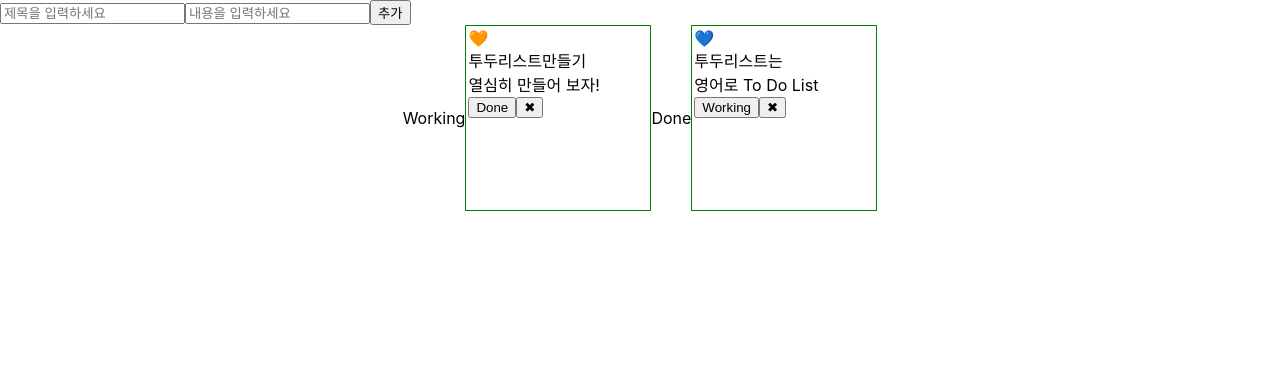
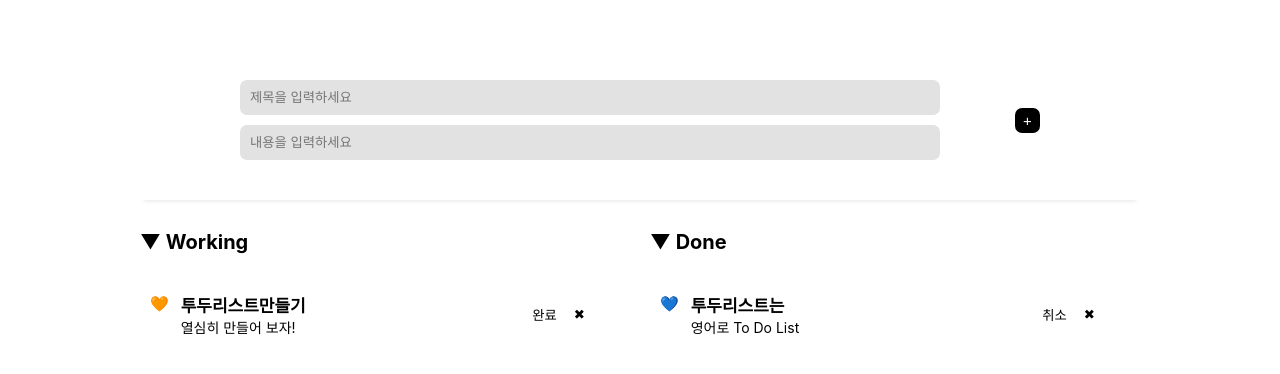
Before and after one commit to SsSseo/todo-pair, a React (Create React App) app: page / in a window 1280 px wide. Shown: the top 374 px of the page. Built offline with nearby package versions, Linux system fonts and the light colour scheme.

Commit message:
상세페이지 없는 상태 스타일 추가

```diff
--- a/src/App.jsx
+++ b/src/App.jsx
@@ -1,32 +1,29 @@
-import React, { useState } from 'react'
-import { useDispatch } from 'react-redux'
-import { addPlan } from './redux/moduls/Plans';
+import React from 'react'
+import styled from "styled-components";
 import InputText from './components/InputText';
 import List from './components/List';
 
 function App() {
 
-  const [title, setTitle] = useState('')
-  const [body, setBody] = useState('')
-
-  //제목 저장
-  const titleChangeHandler = (event) => {
-    setTitle(event.target.value)
-  }
-
-  //내용 저장
-  const bodyChangeHandler = (event) => {
-    setBody(event.target.value)
-  }
-
-  const dispatch = useDispatch()
 
   return (
-    <div>
-        <InputText />
-        <List />
-    </div>
+    <StWrap>
+      <InputText />
+      <List />
+    </StWrap>
   )
 }
 
+const StWrap = styled.div`
+
+  display: flex;
+  flex-direction: column;
+  justify-content: center;
+  align-items: center;
+
+  margin: 0;
+  padding: 0;
+
+`
+
 export default App
--- a/src/components/InputText.jsx
+++ b/src/components/InputText.jsx
@@ -1,6 +1,7 @@
 import React, { useState } from 'react'
 import { useDispatch } from 'react-redux';
 import { addPlan } from '../redux/moduls/Plans';
+import styled from "styled-components";
 
 function InputText() {
 
@@ -25,7 +26,7 @@ function InputText() {
   const addButtonHandler = (event) => {
     event.preventDefault();
 
-    dispatch(addPlan( title, body, nextId ));
+    dispatch(addPlan(title, body, nextId));
     setTitle('')
     setBody('')
     setNextId(nextId + 1)
@@ -34,24 +35,78 @@ function InputText() {
 
 
   return (
-    <div>
-      <input
+    <StInputBox>
+      <StInputGroup>
+        <StInput
           value={title}
           onChange={titleChangeHandler}
           type="text"
           placeholder="제목을 입력하세요" />
-      <input
+        <StInput
           value={body}
           onChange={bodyChangeHandler}
           type="text"
           placeholder="내용을 입력하세요" />
-      <button
+      </StInputGroup>
+      <StAddButton
         onClick={addButtonHandler}
         className="write-button">
-        추가
-      </button>
-    </div>
+        +
+      </StAddButton>
+    </StInputBox>
   )
 }
 
+const StInputBox = styled.div`
+  width: 800px;
+  display: flex;
+  flex-direction: row;
+  justify-content: space-around;
+  align-items: center;
+
+  margin: 50px 0 30px 0;
+  padding: 30px 100px;
+  box-shadow: 0 4px 5px -4px rgb(219, 219, 219);
+
+  margin-bottom: 30px;
+`
+const StInputGroup = styled.div`
+  width: 700px;
+  display: flex;
+  flex-direction: column;
+  justify-content: center;
+`
+
+const StInput = styled.input`
+  box-sizing: border-box;
+  width: 100%;
+  height: 35px;
+  border: none;
+  border-radius: 7px;
+  padding: 10px;
+  resize: none;
+  overflow: hidden;
+  background-color: rgb(226, 226, 226);
+  margin-bottom:10px;
+
+  &:focus {
+    outline: none;
+  }
+`
+
+const StAddButton = styled.button`
+  margin-left: auto;
+  background-color: rgb(0, 0, 0);
+  color: white;
+  border: none;
+  border-radius: 7px;
+  width: 25px;
+  height: 25px;
+  font-size: 15px;
+  margin-bottom:10px;
+
+  &:hover {
+    cursor: pointer;
+  }
+`
 export default InputText
--- a/src/components/List.jsx
+++ b/src/components/List.jsx
@@ -11,7 +11,8 @@ function List() {
 
   return (
     <StListContainer>
-      <span>Working</span>
+      <StStateList>
+        <StStateName>▼  Working</StStateName>
         {
           plans.map((plan) => {
             if (!plan.isDone) {
@@ -23,7 +24,9 @@ function List() {
             }
           })
         }
-      <span>Done</span>
+      </StStateList>
+      <StStateList>
+        <StStateName>▼  Done</StStateName>
         {
           plans.map((plan) => {
             if (plan.isDone) {
@@ -35,17 +38,28 @@ function List() {
             }
           })
         }
+      </StStateList>
 
     </StListContainer>
   )
 
 }
 const StListContainer = styled.div`
-  padding: 0 24px;
+  width: 1000px;
   display: flex;
   flex-direction: row;
-  justify-content: center;
-  align-items: center;
-`;
+  justify-content: space-between;
+  align-items: flex-start;
+`
+
+const StStateList = styled.div`
+  width: 49%;
+`
+
+const StStateName = styled.div`
+  font-size: 20px;
+  font-weight: bold;
+  margin-bottom: 10px;
+`
 
 export default List
--- a/src/components/Plan.jsx
+++ b/src/components/Plan.jsx
@@ -10,16 +10,15 @@ function Plan({ plan }) {
   return (
     <div>
       <StBox key={plan.id} className="list-container">
-        <div>{plan.isDone ? "💙" : "🧡"}</div>
-        <div>
-          <div>{plan.title}</div>
-          <div>{plan.body}</div>
-        </div>
+        <StStateIcon>{plan.isDone ? "💙" : "🧡"}</StStateIcon>
+        <StStateList>
+          <StPlanTitle>{plan.title}</StPlanTitle>
+          <StPlanBody>{plan.body}</StPlanBody>
+        </StStateList>
 
-        <div>
-          {/* isDone의 상태에 따라 버튼 다르게 나오기 */}
+        <StButtonGroup>
           <button onClick={() => { dispatch(updatePlan(plan.id)) }}>
-            {plan.isDone ? 'Working' : 'Done'}
+            {plan.isDone ? '취소' : '완료'}
           </button>
 
           <button
@@ -27,17 +26,63 @@ function Plan({ plan }) {
             className="list-button list-delete-button">
             ✖
           </button>
-        </div>
+        </StButtonGroup>
       </StBox>
     </div>
   )
 }
 
 const StBox = styled.div`
-  width: 180px;
-  height: 180px;
-  border: 1px solid green;
-  padding: 2px;
+  width: 90%;
+  height: 80px;
+  padding: 10px;
+
+  display: flex;
+  flex-direction: row;
+  justify-content: space-between;
+  align-items: center;
 `
 
+const StStateIcon = styled.div`
+  width : 20px;
+  font-size: 15px;
+  margin-bottom: 22px;
+`
+
+const StStateList = styled.div`
+  width: 330px;
+  display: flex;
+  flex-direction: column;
+  justify-content: center;
+  align-items: flex-start;
+`
+const StPlanTitle = styled.div`
+  font-size: 17px;
+  font-weight: bold;
+`
+
+const StPlanBody= styled.div`
+  font-size: 14px;
+`
+
+const StButtonGroup = styled.div`
+  display: flex;
+  flex-direction: row;
+  justify-content: center;
+  align-items: center;
+
+  & button {
+    border: none;
+    background-color: white;
+    margin-left: 5px;
+
+    &:hover {
+      font-weight: bold;
+      cursor: pointer;
+    }
+  }
+`
+
+
+
 export default Plan
```
Lines whose indentation alone changed are shown as unchanged.
